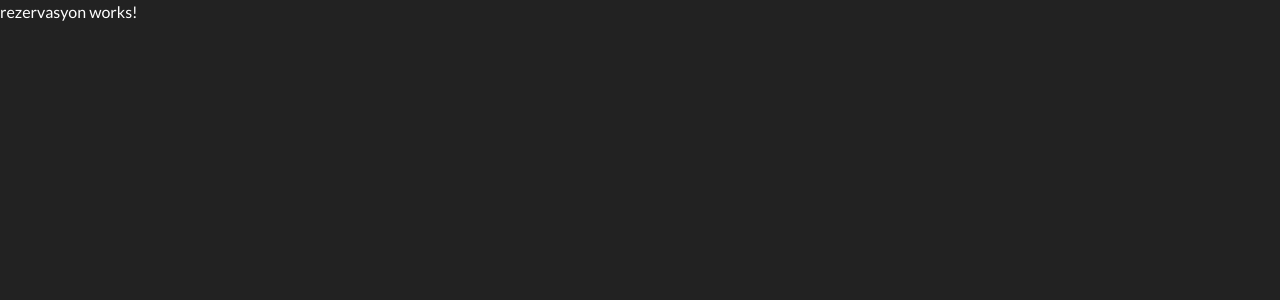
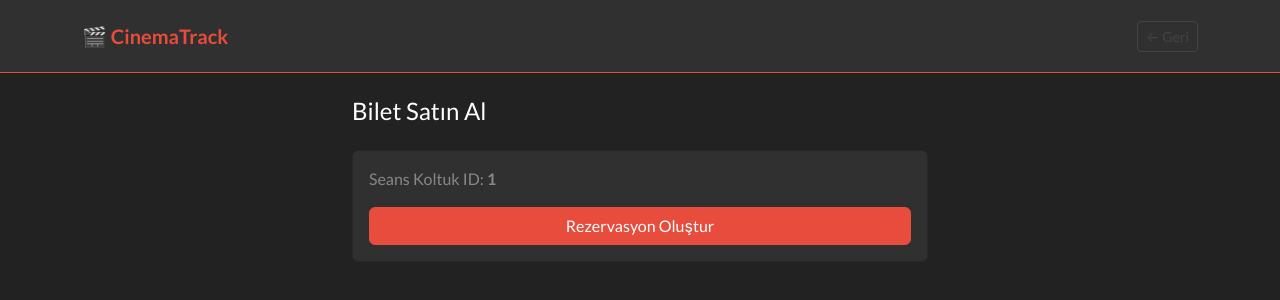
Before and after one commit to cihanGunhan/cinematrack-frontend, an Angular app: page /rezervasyon/1 in a window 1280 px wide. Shown: the top 300 px of the page. Built offline with nearby package versions, Linux system fonts and the light colour scheme; sample sign-in values are in the browser's storage.

Commit message:
feat: Add reservation and ticket purchase page

```diff
--- a/src/app/components/rezervasyon/rezervasyon.html
+++ b/src/app/components/rezervasyon/rezervasyon.html
@@ -1 +1,61 @@
-<p>rezervasyon works!</p>
+<nav class="navbar navbar-dark bg-dark border-bottom border-danger">
+  <div class="container">
+    <a class="navbar-brand text-danger fw-bold" routerLink="/home">🎬 CinemaTrack</a>
+    <a routerLink="/home" class="btn btn-outline-secondary btn-sm">← Geri</a>
+  </div>
+</nav>
+
+<div class="container mt-4" style="max-width: 600px;">
+  <h4 class="mb-4">Bilet Satın Al</h4>
+
+  @if (successMessage) {
+  <div class="alert alert-success">{{ successMessage }}</div>
+  }
+
+  @if (errorMessage) {
+  <div class="alert alert-danger">{{ errorMessage }}</div>
+  }
+
+  @if (!rezervasyon) {
+  <div class="card">
+    <div class="card-body">
+      <p class="text-muted mb-3">Seans Koltuk ID: <strong>{{ seansId }}</strong></p>
+      <button
+        (click)="createRezervasyon()"
+        class="btn btn-danger w-100"
+        [disabled]="loading">
+        {{ loading ? 'İşleniyor...' : 'Rezervasyon Oluştur' }}
+      </button>
+    </div>
+  </div>
+  }
+
+  @if (rezervasyon) {
+  <div class="card">
+    <div class="card-body">
+      <h6 class="text-success mb-3">✓ Rezervasyon Oluşturuldu</h6>
+      <p class="text-muted small mb-1">Rezervasyon ID: {{ rezervasyon.id }}</p>
+      <p class="text-muted small mb-3">Durum: {{ rezervasyon.rezervasyonDurumu }}</p>
+
+      <hr>
+
+      <h6 class="mb-3">Ödeme</h6>
+      <div class="mb-3">
+        <label class="form-label">Ödeme Yöntemi</label>
+        <select class="form-select" [(ngModel)]="odemeYontemi">
+          <option value="CREDIT_CARD">Kredi Kartı</option>
+          <option value="DEBIT_CARD">Banka Kartı</option>
+          <option value="CASH">Nakit</option>
+        </select>
+      </div>
+
+      <button
+        (click)="createBilet()"
+        class="btn btn-danger w-100"
+        [disabled]="loading">
+        {{ loading ? 'İşleniyor...' : 'Bileti Onayla' }}
+      </button>
+    </div>
+  </div>
+  }
+</div>
--- a/src/app/components/rezervasyon/rezervasyon.ts
+++ b/src/app/components/rezervasyon/rezervasyon.ts
@@ -1,9 +1,61 @@
-import { Component } from '@angular/core';
+import { Component, OnInit } from '@angular/core';
+import { ActivatedRoute, Router, RouterLink } from '@angular/router';
+import { FormsModule } from '@angular/forms';
+import { RezervasyonService } from '../../services/rezervasyon';
 
 @Component({
   selector: 'app-rezervasyon',
-  imports: [],
+  imports: [FormsModule, RouterLink],
   templateUrl: './rezervasyon.html',
-  styleUrl: './rezervasyon.css',
+  styleUrl: './rezervasyon.css'
 })
-export class Rezervasyon {}
+export class Rezervasyon implements OnInit {
+
+  seansId: number = 0;
+  rezervasyon: any = null;
+  odemeYontemi = 'CREDIT_CARD';
+  successMessage = '';
+  errorMessage = '';
+  loading = false;
+
+  constructor(
+    private route: ActivatedRoute,
+    private router: Router,
+    private rezervasyonService: RezervasyonService
+  ) {}
+
+  ngOnInit() {
+    this.seansId = Number(this.route.snapshot.paramMap.get('seansKoltukId'));
+  }
+
+  createRezervasyon() {
+    this.loading = true;
+    this.rezervasyonService.createRezervasyon(this.seansId).subscribe({
+      next: (rezervasyon) => {
+        this.rezervasyon = rezervasyon;
+        this.loading = false;
+      },
+      error: () => {
+        this.errorMessage = 'Rezervasyon oluşturulamadı.';
+        this.loading = false;
+      }
+    });
+  }
+
+  createBilet() {
+    if (!this.rezervasyon) return;
+    this.loading = true;
+
+    this.rezervasyonService.createBilet(this.rezervasyon.id).subscribe({
+      next: () => {
+        this.successMessage = 'Biletiniz oluşturuldu!';
+        this.loading = false;
+        setTimeout(() => this.router.navigate(['/profil']), 2000);
+      },
+      error: () => {
+        this.errorMessage = 'Bilet oluşturulamadı.';
+        this.loading = false;
+      }
+    });
+  }
+}
```
